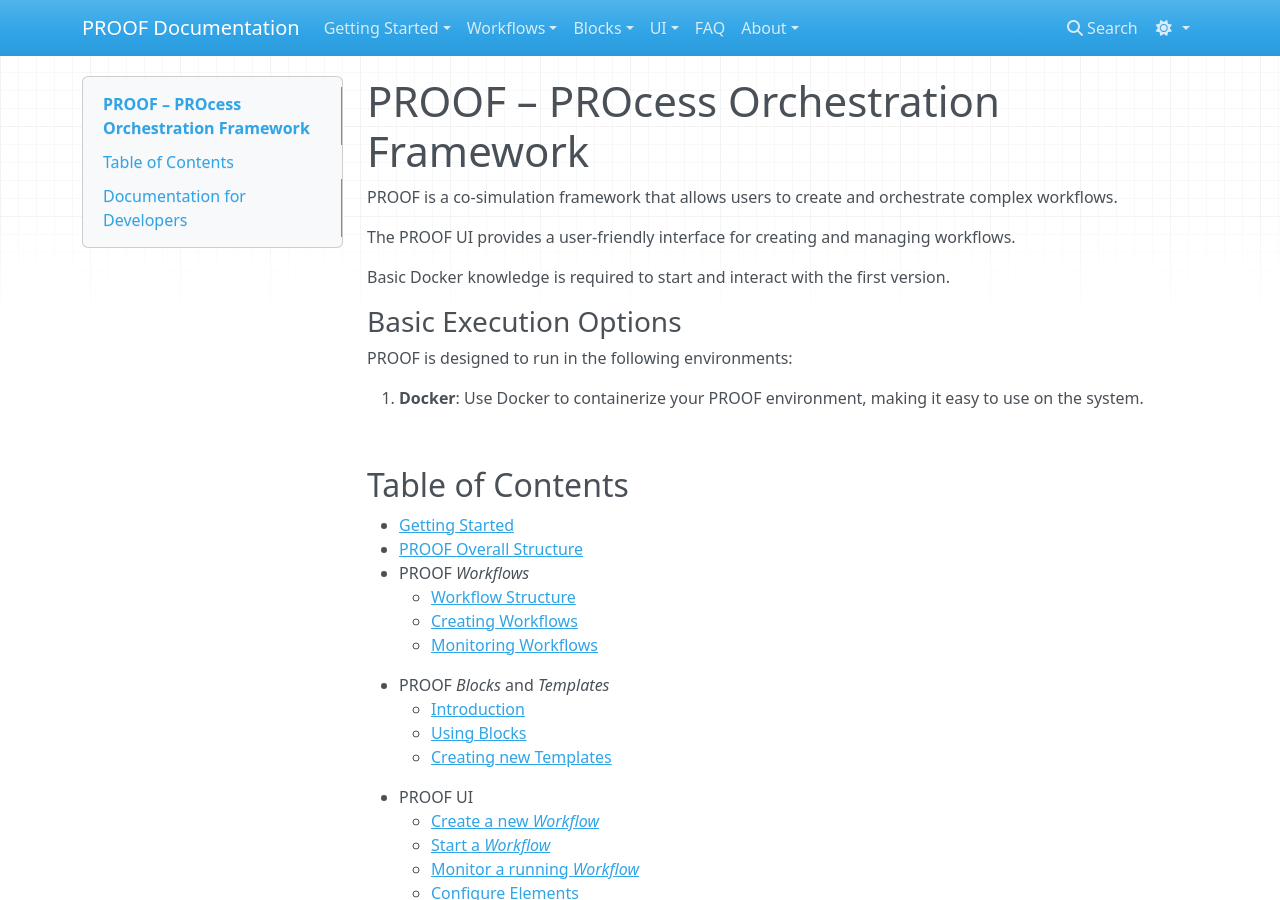
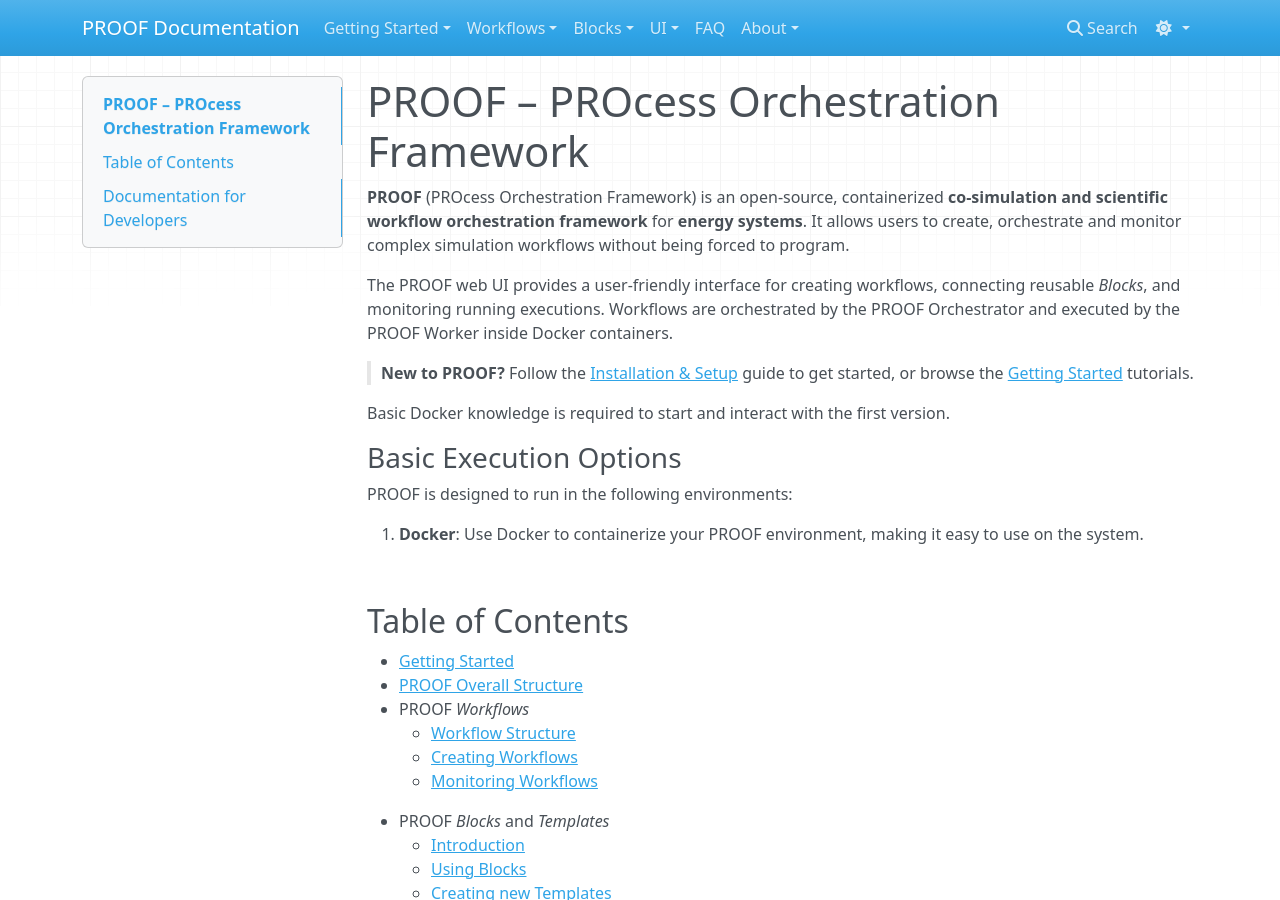
Before and after one commit to KIT-IAI-PROOF/kit-iai-proof.github.io, an MkDocs documentation site: the page built from docs/index.md, in a window 1280 px wide and 900 px high. Built offline with MkDocs 1.6.1, drawn with Linux system fonts in a browser that asks for light colours; nearby versions of some CDN libraries.

Commit message:
feat: reformulate introduction

```diff
--- a/docs/index.md
+++ b/docs/index.md
@@ -10,9 +10,11 @@
 <!--
 ## Introduction
 -->
-PROOF is a co-simulation framework that allows users to create and orchestrate complex workflows.
+**PROOF** (PROcess Orchestration Framework) is an open-source, containerized **co-simulation and scientific workflow orchestration framework** for **energy systems**. It allows users to create, orchestrate and monitor complex simulation workflows without being forced to program.
 
-The PROOF UI provides a user-friendly interface for creating and managing workflows.
+The PROOF web UI provides a user-friendly interface for creating workflows, connecting reusable *Blocks*, and monitoring running executions. Workflows are orchestrated by the PROOF Orchestrator and executed by the PROOF Worker inside Docker containers.
+
+> **New to PROOF?** Follow the [Installation & Setup](GettingStarted/installation.md) guide to get started, or browse the [Getting Started](GettingStarted/tutorial.md) tutorials.
 
 Basic Docker knowledge is required to start and interact with the first version.
 
```
